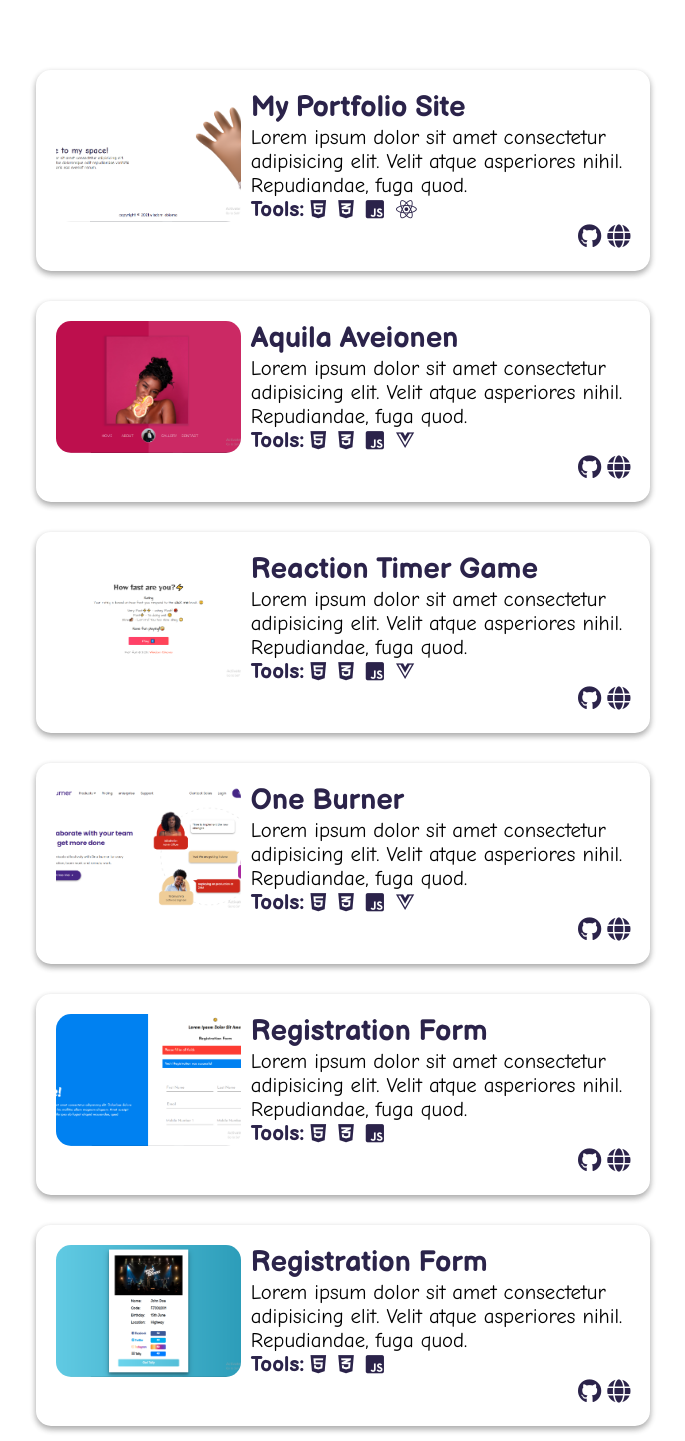
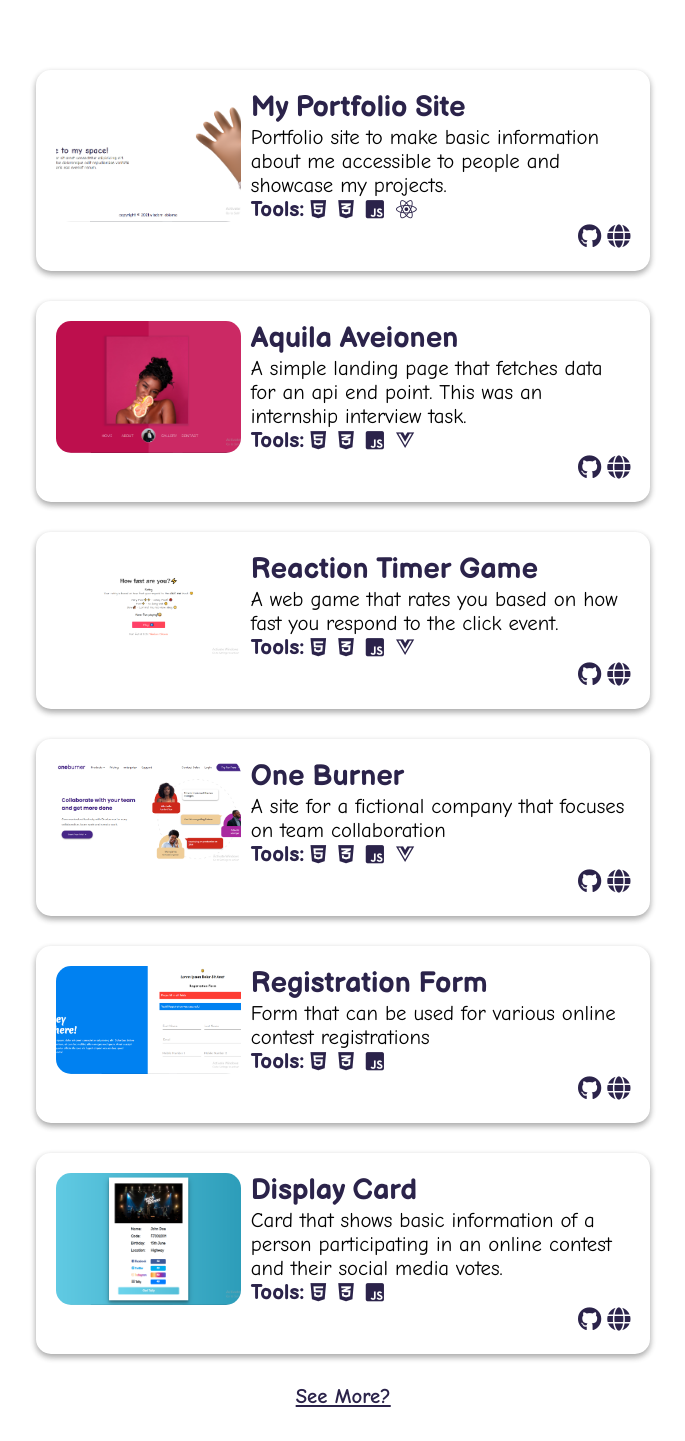
Before and after one commit to Whizzie99/portfolio-site, a React (Create React App) app: page /projects in a window 1280 px wide. Shown: the part 500-1941 px from the top of the page, without its empty margins (92-777 px from the left). Built offline with nearby package versions, Linux system fonts and the light colour scheme.

Commit message:
updated projects description content

```diff
--- a/src/assets/css/style.css
+++ b/src/assets/css/style.css
@@ -15,15 +15,7 @@
 
 /* globals */
 body{
-    height: 100vh;
-}
-
-#root{
-    height: 100vh;
-}
-
-.app{
-    height: 100vh;
+    height: 100%;
 }
 
 .container{
@@ -442,7 +434,14 @@
 }
 
 /* Media queries */
-@media(min-width: 991px){
+
+@media(max-width: 899px){
+    .home-content{
+        margin: 23% 0;
+    }
+}
+
+@media(min-width: 900px){
     /* Home section */
     .home-content, .about-content, .contact-content{
     display: grid;
--- a/src/components/ProjectCard.js
+++ b/src/components/ProjectCard.js
@@ -21,7 +21,7 @@
                     </div>
                     <div className="project-description">
                         <h5 className="project-title">My portfolio site</h5>
-                        <p className="project-text">Lorem ipsum dolor sit amet consectetur adipisicing elit. Velit atque asperiores nihil. Repudiandae, fuga quod.</p>
+                        <p className="project-text">Portfolio site to make basic information about me accessible to people and showcase my projects.</p>
                         <div className="project-tools">
                             <div className="tools-header">Tools</div>
                             <div className="tools-icons">
@@ -65,7 +65,7 @@
                     </div>
                     <div className="project-description">
                         <h5 className="project-title">Aquila Aveionen</h5>
-                        <p className="project-text">Lorem ipsum dolor sit amet consectetur adipisicing elit. Velit atque asperiores nihil. Repudiandae, fuga quod.</p>
+                        <p className="project-text">A simple landing page that fetches data for an api end point. This was an internship interview task.</p>
                         <div className="project-tools">
                             <div className="tools-header">Tools</div>
                             <div className="tools-icons">
@@ -108,7 +108,7 @@
                     </div>
                     <div className="project-description">
                         <h5 className="project-title">Reaction timer game</h5>
-                        <p className="project-text">Lorem ipsum dolor sit amet consectetur adipisicing elit. Velit atque asperiores nihil. Repudiandae, fuga quod.</p>
+                        <p className="project-text">A web game that rates you based on how fast you respond to the click event.</p>
                         <div className="project-tools">
                             <div className="tools-header">Tools</div>
                             <div className="tools-icons">
@@ -151,7 +151,7 @@
                     </div>
                     <div className="project-description">
                         <h5 className="project-title">One Burner</h5>
-                        <p className="project-text">Lorem ipsum dolor sit amet consectetur adipisicing elit. Velit atque asperiores nihil. Repudiandae, fuga quod.</p>
+                        <p className="project-text">A site for a fictional company that focuses on team collaboration</p>
                         <div className="project-tools">
                             <div className="tools-header">Tools</div>
                             <div className="tools-icons">
@@ -194,7 +194,7 @@
                     </div>
                     <div className="project-description">
                         <h5 className="project-title">Registration Form</h5>
-                        <p className="project-text">Lorem ipsum dolor sit amet consectetur adipisicing elit. Velit atque asperiores nihil. Repudiandae, fuga quod.</p>
+                        <p className="project-text">Form that can be used for various online contest registrations</p>
                         <div className="project-tools">
                             <div className="tools-header">Tools</div>
                             <div className="tools-icons">
@@ -233,8 +233,8 @@
                         <img src={cardThumb} alt="thumbnail"/>
                     </div>
                     <div className="project-description">
-                        <h5 className="project-title">Registration Form</h5>
-                        <p className="project-text">Lorem ipsum dolor sit amet consectetur adipisicing elit. Velit atque asperiores nihil. Repudiandae, fuga quod.</p>
+                        <h5 className="project-title">Display Card</h5>
+                        <p className="project-text">Card that shows basic information of a person participating in an online contest and their social media votes.</p>
                         <div className="project-tools">
                             <div className="tools-header">Tools</div>
                             <div className="tools-icons">
```
